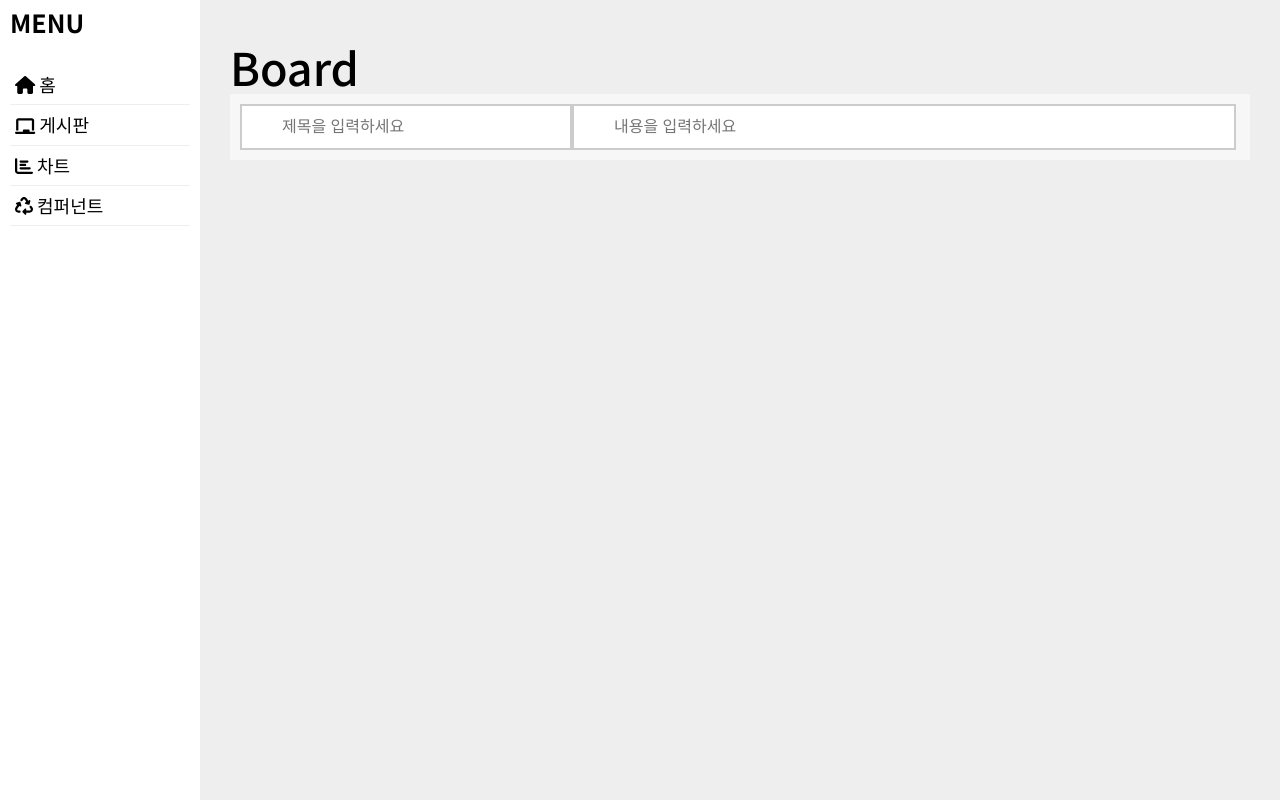
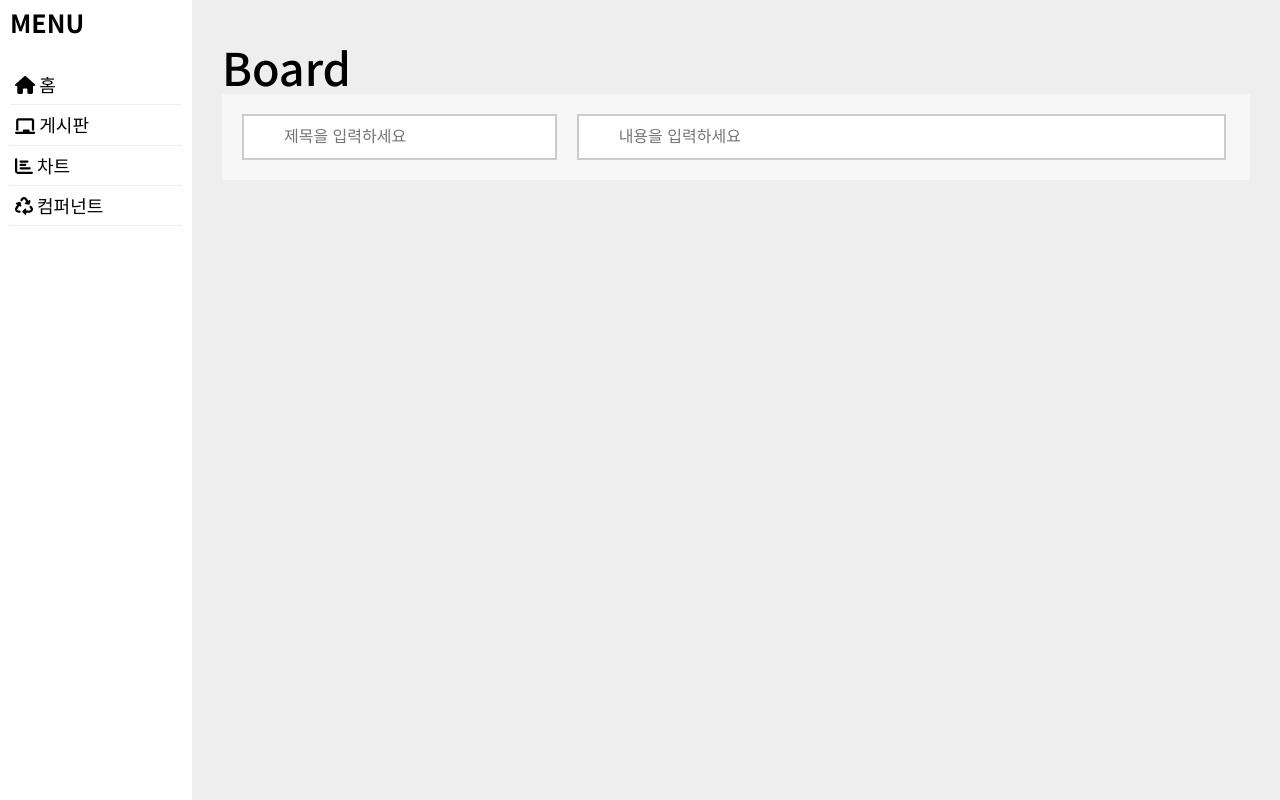
Before and after one commit to eorjs37/vue_component, a Vue app: page /main/board in a window 1280 px wide. Built offline with nearby package versions, Linux system fonts and the light colour scheme; what @kyvg/vue3-notification would draw is missing.

Commit message:
공통 sccs 수정

```diff
--- a/src/assets/style/common.scss
+++ b/src/assets/style/common.scss
@@ -2,6 +2,7 @@
 *{
 	margin: 0;
 	padding: 0;
+	box-sizing: border-box;
 }
 body {
     margin: 0;
@@ -145,6 +146,7 @@ tr:nth-child(even) {
 .col_12{
     display: inline-block;
     width: 100%;
+	padding: 10px;
 }
 
 .col_11{
@@ -160,44 +162,53 @@ tr:nth-child(even) {
 .col_9{
     display: inline-block;
     width: calc(9 * 8.3%);
+	padding: 10px;
 }
 
 .col_8{
     display: inline-block;
     width: calc(8 * 8.3%);
+	padding: 10px;
 }
 
 .col_7{
     display: inline-block;
     width: calc(7 * 8.3%);
+	padding: 10px;
 }
 
 .col_6{
     display: inline-block;
     width: calc(6 * 8.3%);
+	padding: 10px;
 }
 
 .col_5{
     display: inline-block;
     width: calc(5 * 8.3%);
+	padding: 10px;
 }
 
 .col_4{
     display: inline-block;
     width: calc(4 * 8.3%);
+	padding: 10px;
 }
 
 .col_3{
     display: inline-block;
     width: calc(3 * 8.3%);
+	padding: 10px;
 }
 
 .col_2{
     display: inline-block;
     width: calc(2 * 8.3%);
+	padding: 10px;
 }
 
 .col_1{
     display: inline-block;
     width: calc(1 * 8.3%);
+	padding: 10px;
 }
```
Also changed, not shown: 1 other file (tests, documents, lock files or other folders).
